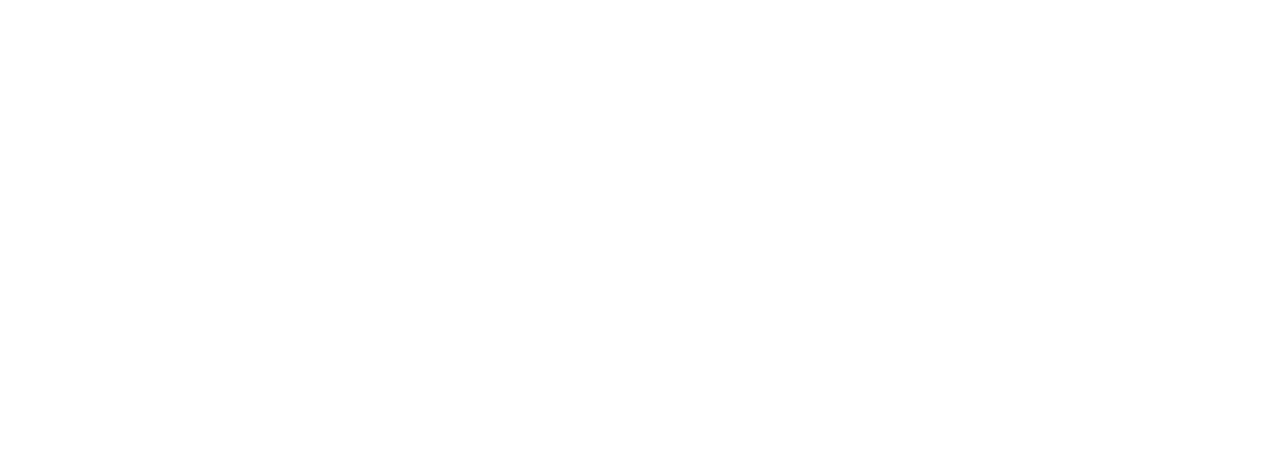
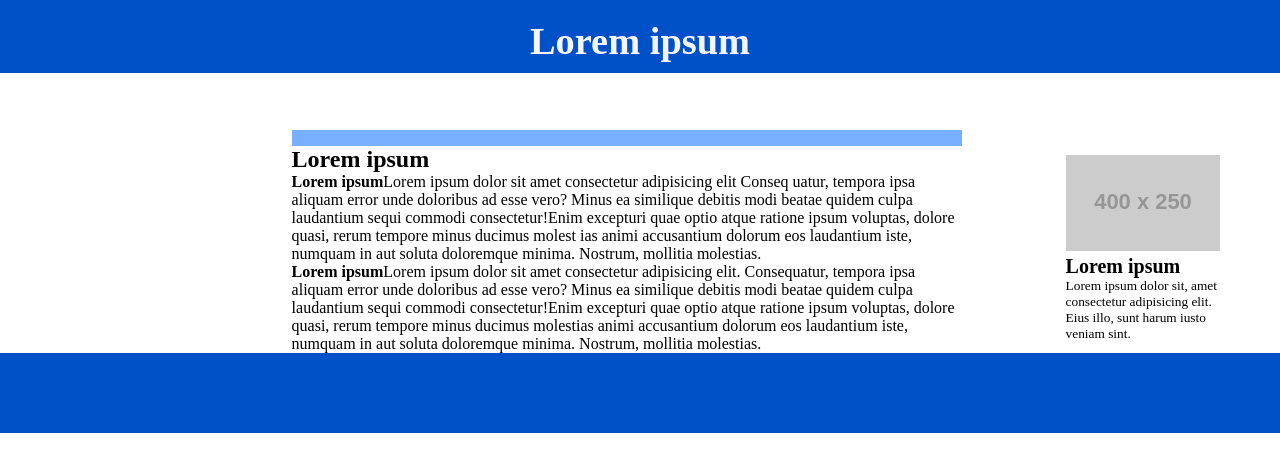
Before and after one commit to trevor-r-allen/coolsite, a plain HTML site: page index.html in a window 1280 px wide. Drawn offline with Linux system fonts and the light colour scheme; placeholder pictures from the web are drawn by us.

Commit message:
added structure and styling

```diff
--- a/index.html
+++ b/index.html
@@ -1,11 +1,48 @@
 <!DOCTYPE html>
 <html lang="en">
+
 <head>
   <meta charset="UTF-8">
   <meta name="viewport" content="width=device-width, initial-scale=1.0">
-  <title>Document</title>
+  <link rel="stylesheet" href="style.css">
+  <title>Trevor's First Site</title>
 </head>
+
 <body>
+  <header>
+    <h1>Lorem ipsum</h1>
+  </header>
 
+  <main class="d-flex">
+    <section class="center-content d-inline-block">
+      <div class="center-bar"></div>
+      <h2>Lorem ipsum</h2>
+        <p><b>Lorem ipsum</b>Lorem ipsum dolor sit amet consectetur adipisicing elit  Conseq uatur, tempora ipsa aliquam
+        error   unde doloribus ad esse vero? Minus ea similique debitis modi beatae   quidem  culpa laudantium sequi commodi
+        consectetur!Enim excepturi quae optio atque ratione ipsum voluptas, dolore quasi, rerum  tempore minus ducimus
+        molest  ias animi accusantium dolorum eos laudantium iste, numquam in aut   soluta  doloremque minima. Nostrum,
+        mollitia molestias.</p>
+
+        <p><b>Lorem ipsum</b>Lorem ipsum dolor sit amet consectetur adipisicing elit. Consequatur, tempora ipsa aliquam
+        error unde doloribus ad esse vero? Minus ea similique debitis modi beatae quidem culpa laudantium sequi commodi
+        consectetur!Enim excepturi quae optio atque ratione ipsum voluptas, dolore quasi, rerum tempore minus ducimus
+        molestias animi accusantium dolorum eos laudantium iste, numquam in aut soluta doloremque minima. Nostrum,
+        mollitia molestias.</p>
+    </section>
+
+    <section class="side-content d-inline-block">
+      <div class="side-bar"></div>
+      <img src="https://placehold.it/400x250" alt="" class="responsive">
+      <div>
+        <h2>Lorem ipsum</h2>
+          <p>Lorem ipsum dolor sit, amet consectetur adipisicing elit. Eius illo, sunt harum  iusto veniam sint.</p>
+      </div>
+    </section>
+  </main>
+
+  <footer>
+    <span></span>
+  </footer>
 </body>
+
 </html>
--- /dev/null
+++ b/style.css
@@ -0,0 +1,82 @@
+:root{
+  --primary-color: rgb(0, 80, 200);
+  --primary-color-light: rgb(120, 175, 255);
+  --text-light: rgb(245, 245, 255);
+}
+
+body{
+  min-height: 100%;
+  position: relative;
+  margin: 0%;
+}
+
+header{
+  background-color: var(--primary-color);
+  color: var(--text-light);
+  margin: 0em 0em 3em 0em;
+  text-align: center;
+  font-size: larger;
+  padding: 1em 0em .5em 0em;
+}
+
+main{
+  margin: 0em .5em 0em 15em;
+  justify-content: space-around;
+  padding-bottom: 5em;
+}
+@media (max-width:750px){
+  main{
+    margin: 0%;
+  }
+}
+
+footer{
+  background-color: var(--primary-color);
+  margin: 0em;
+  height: 5em;
+  position: absolute;
+  bottom: 0;
+  width: 100%;
+}
+
+h1{
+  margin: 0px;
+}
+
+h2{
+  margin: 0px;
+}
+
+p{
+  margin: 0;
+  padding: 0;
+}
+
+.center-bar{
+  background-color: var(--primary-color-light);
+  height: 1em;
+}
+.side-bar{
+  height: 1em;
+}
+.center-content{
+  width: 65%;
+}
+.side-content{
+  align-content: center;
+  width: 15%;
+  font-size: smaller;
+}
+
+.d-inline-block{
+  display: inline-block;
+}
+.d-flex{
+  display: flex;
+}
+.responsive{
+  max-width: 100%;
+  max-height: 100%;
+  width: auto;
+  height: auto;
+}
```
